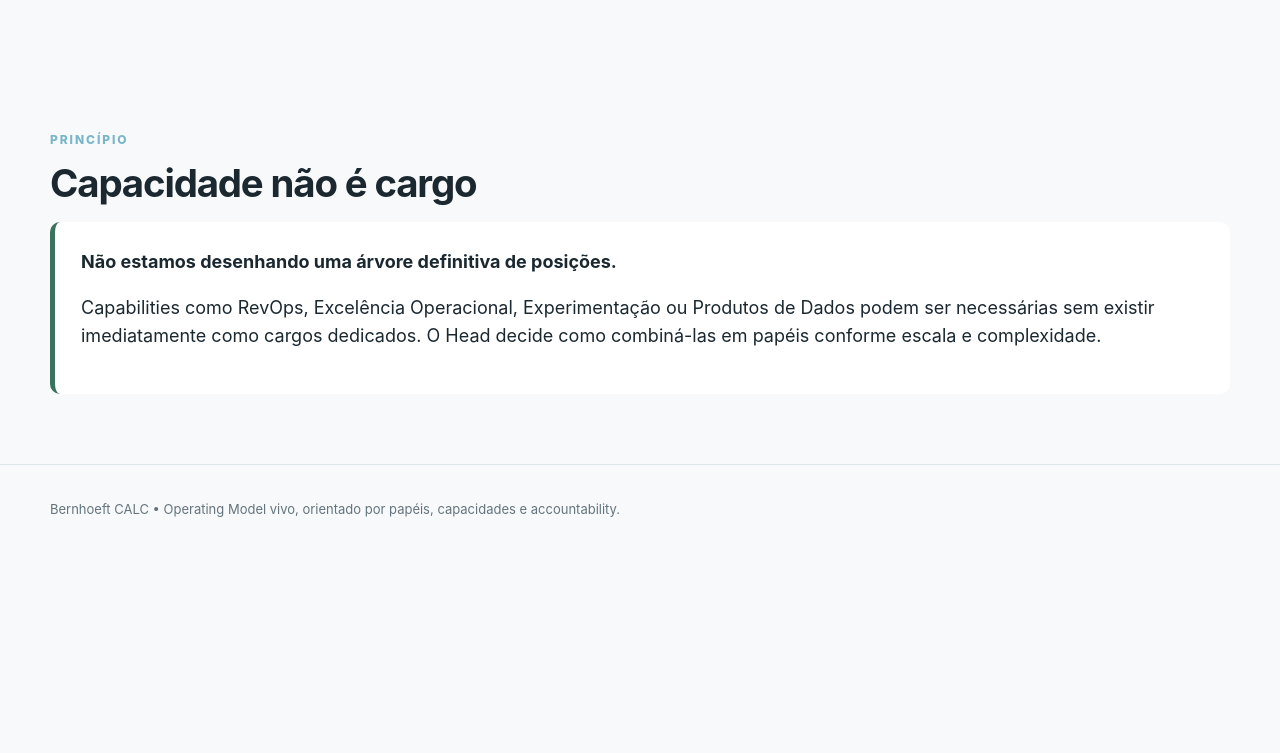
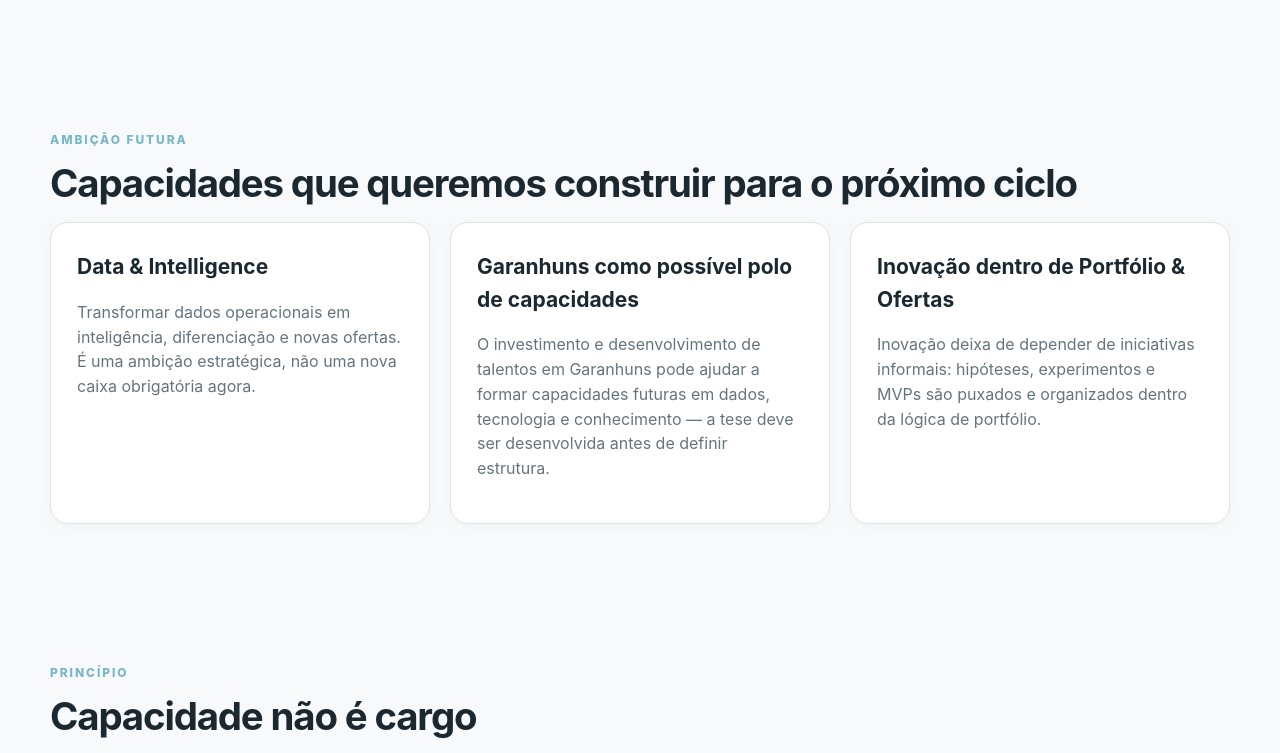
Before and after one commit to crbertini/bernhoeft-calc-operating-model, a Next.js app: page /operating-model in a window 1280 px wide. Shown: the part 3520-4273 px from the top of the page. Before the commit the page ends 4073 px from the top, so only its background shows below. Built offline with nearby package versions, Linux system fonts and the light colour scheme.

Commit message:
Make future data and Garanhuns ambitions explicit

```diff
--- a/content/strategy.yaml
+++ b/content/strategy.yaml
@@ -70,6 +70,19 @@ principles:
     description: >
       Disciplina operacional e transformação não são times separados: cada líder deve melhorar o presente e construir o próximo.
 
+futureCapabilities:
+  title: "Capacidades que queremos construir para o próximo ciclo"
+  items:
+    - title: "Data & Intelligence"
+      description: >
+        Transformar dados operacionais em inteligência, diferenciação e novas ofertas. É uma ambição estratégica, não uma nova caixa obrigatória agora.
+    - title: "Garanhuns como possível polo de capacidades"
+      description: >
+        O investimento e desenvolvimento de talentos em Garanhuns pode ajudar a formar capacidades futuras em dados, tecnologia e conhecimento — a tese deve ser desenvolvida antes de definir estrutura.
+    - title: "Inovação dentro de Portfólio & Ofertas"
+      description: >
+        Inovação deixa de depender de iniciativas informais: hipóteses, experimentos e MVPs são puxados e organizados dentro da lógica de portfólio.
+
 transformationMetrics:
   - id: revenue_per_fte
     label: "Receita por FTE operacional"
--- a/src/app/operating-model/page.tsx
+++ b/src/app/operating-model/page.tsx
@@ -2,11 +2,12 @@ import Link from "next/link";
 import { Section } from "@/components/Section";
 import AreaCard from "@/components/AreaCard";
 import OrgModel from "@/components/OrgModel";
-import { getAllAreas, getGovernance } from "@/lib/content/load";
+import { getAllAreas, getGovernance, getStrategy } from "@/lib/content/load";
 
 export default function Page(){
   const areas=getAllAreas();
   const g=getGovernance().governance;
+  const s=getStrategy();
   const conselho=g.bodies.find((x:any)=>x.id==="conselho");
   const comite=g.bodies.find((x:any)=>x.id==="comite");
   return <>
@@ -14,6 +15,7 @@ export default function Page(){
     <Section title="Dois sistemas, funções diferentes"><div className="systemSplit"><div className="systemPanel"><OrgModel areas={areas}/></div><div className="systemPanel governancePanel"><div className="systemLabel">Sistema de Governança</div><div className="governanceMiniGrid"><Link href="/governanca" className="governanceMini"><strong>{conselho.name}</strong><span>Orienta • tensiona • acompanha</span><small>Não gerencia áreas</small></Link><Link href="/governanca" className="governanceMini"><strong>{comite.name}</strong><span>Aprofunda • aprende • recomenda</span><small>Não dá ordem operacional</small></Link></div><div className="authorityRule"><strong>Orientação não transfere accountability.</strong><p>CEO e Heads continuam donos das decisões executivas dentro de suas alçadas.</p></div></div></div></Section>
     <Section eyebrow="Macroáreas" title="Cinco donos claros de capacidades diferentes"><div className="grid2">{areas.map(a=><AreaCard area={a} key={a.id}/>)}</div></Section>
     <Section eyebrow="Inovação" title="Inovar sem quebrar a operação"><div className="callout"><strong>Portfólio & Ofertas é a porta de entrada estruturada da inovação.</strong><p>Hipóteses e MVPs são incubados antes de virarem backlog permanente de Engenharia, promessa comercial de Crescimento ou exceção recorrente de Operações.</p><Link className="textLink" href="/direitos-de-decisao">Ver jornada Hipótese → MVP → Oferta oficial →</Link></div></Section>
+    {s.futureCapabilities && <Section eyebrow="Ambição futura" title={s.futureCapabilities.title}><div className="grid3">{s.futureCapabilities.items.map((x:any)=><article className="card" key={x.title}><h3>{x.title}</h3><p>{x.description}</p></article>)}</div></Section>}
     <Section eyebrow="Princípio" title="Capacidade não é cargo"><div className="callout"><strong>Não estamos desenhando uma árvore definitiva de posições.</strong><p>Capabilities como RevOps, Excelência Operacional, Experimentação ou Produtos de Dados podem ser necessárias sem existir imediatamente como cargos dedicados. O Head decide como combiná-las em papéis conforme escala e complexidade.</p></div></Section>
   </>
 }
```
